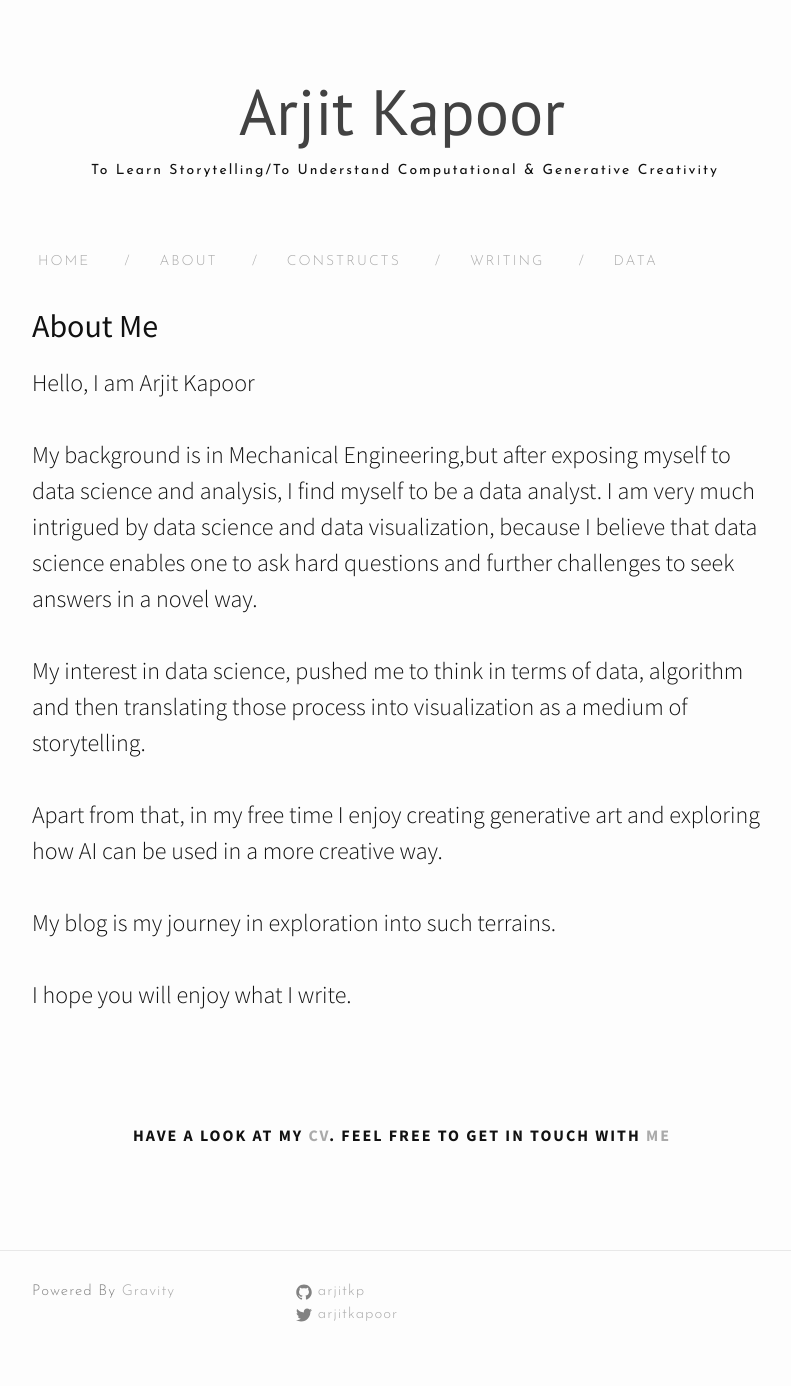
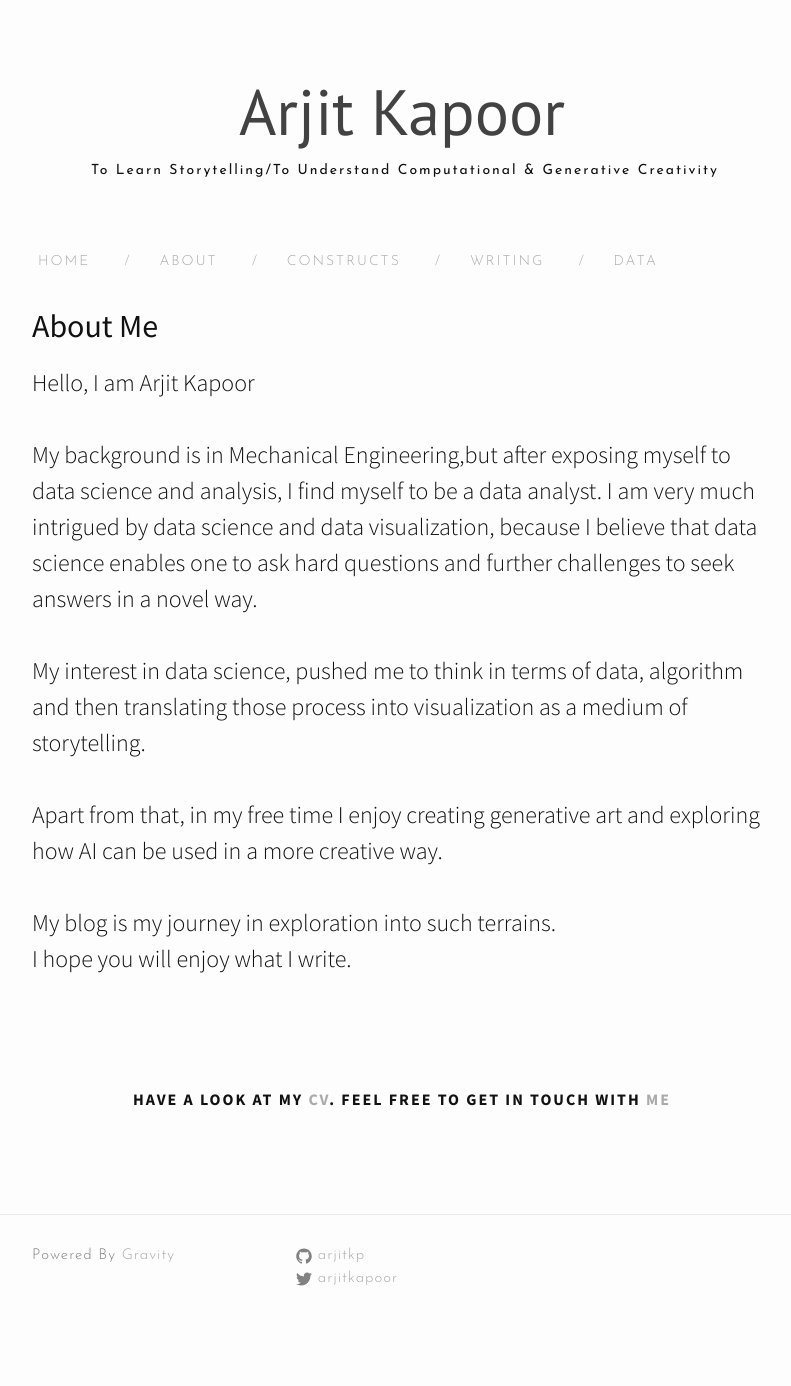
Before and after one commit to manuelvarzen/arjitkp.github.io, a Jekyll site: the page built from a_about.md, in a window 1280 px wide. Shown: the whole page, without its empty margins (238-1029 px from the left). Built offline with Jekyll 4.4.1, drawn with Linux system fonts in a browser that asks for light colours; nearby versions of some CDN libraries; after the commit the page ends 1350 px from its top, so only the background shows below that.

Commit message:
remoe break

```diff
--- a/a_about.md
+++ b/a_about.md
@@ -5,6 +5,6 @@ permalink: /about/
 ---
 
 <h2>About Me</h2>
-<p>Hello, I am Arjit Kapoor<br><br>My background is in Mechanical Engineering,but after exposing myself to data science and analysis, I find myself to be a data analyst. I am very much intrigued by data science and data visualization, because I believe that data science enables one to ask hard questions and further challenges to seek answers in a novel way.<br><br>My interest in data science, pushed me to think in terms of data, algorithm and then translating those process into visualization as a medium of storytelling.<br><br> Apart from that, in my free time I enjoy creating generative art and exploring how AI can be used in a more creative way. <br><br> My blog is my journey in exploration into such terrains.<br><br> I hope you will enjoy what I write.</p>
+<p>Hello, I am Arjit Kapoor<br><br>My background is in Mechanical Engineering,but after exposing myself to data science and analysis, I find myself to be a data analyst. I am very much intrigued by data science and data visualization, because I believe that data science enables one to ask hard questions and further challenges to seek answers in a novel way.<br><br>My interest in data science, pushed me to think in terms of data, algorithm and then translating those process into visualization as a medium of storytelling.<br><br> Apart from that, in my free time I enjoy creating generative art and exploring how AI can be used in a more creative way. <br><br> My blog is my journey in exploration into such terrains.<br> I hope you will enjoy what I write.</p>
 <br><br>
 <center><p ><strong><span class="manual">Have a look at my <a href="https://drive.google.com/file/d/0B-uTeVTFDdmaU09JRDRXcm1JS0U/view?usp=sharing">CV</a>. Feel free to get in touch with <a href="mailto:arjitkapoor93@outlook.com">me</a>
```
